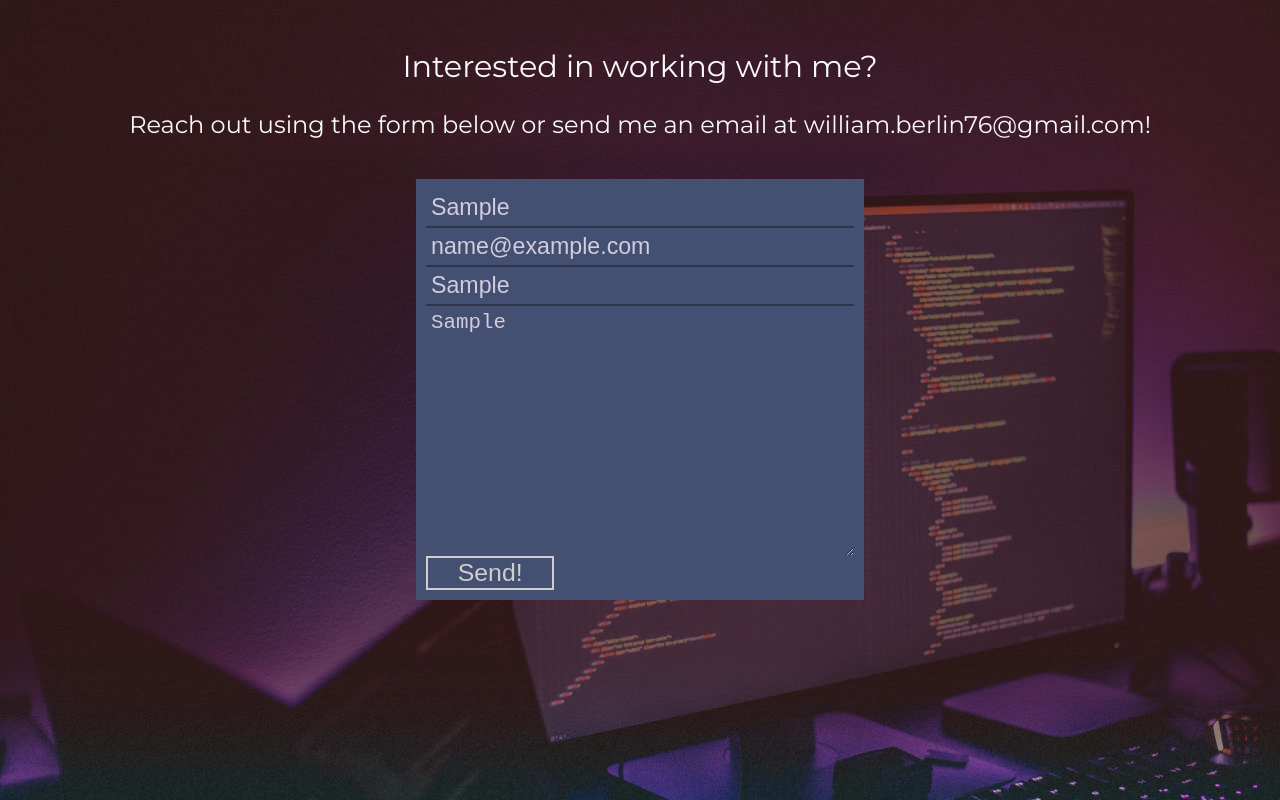
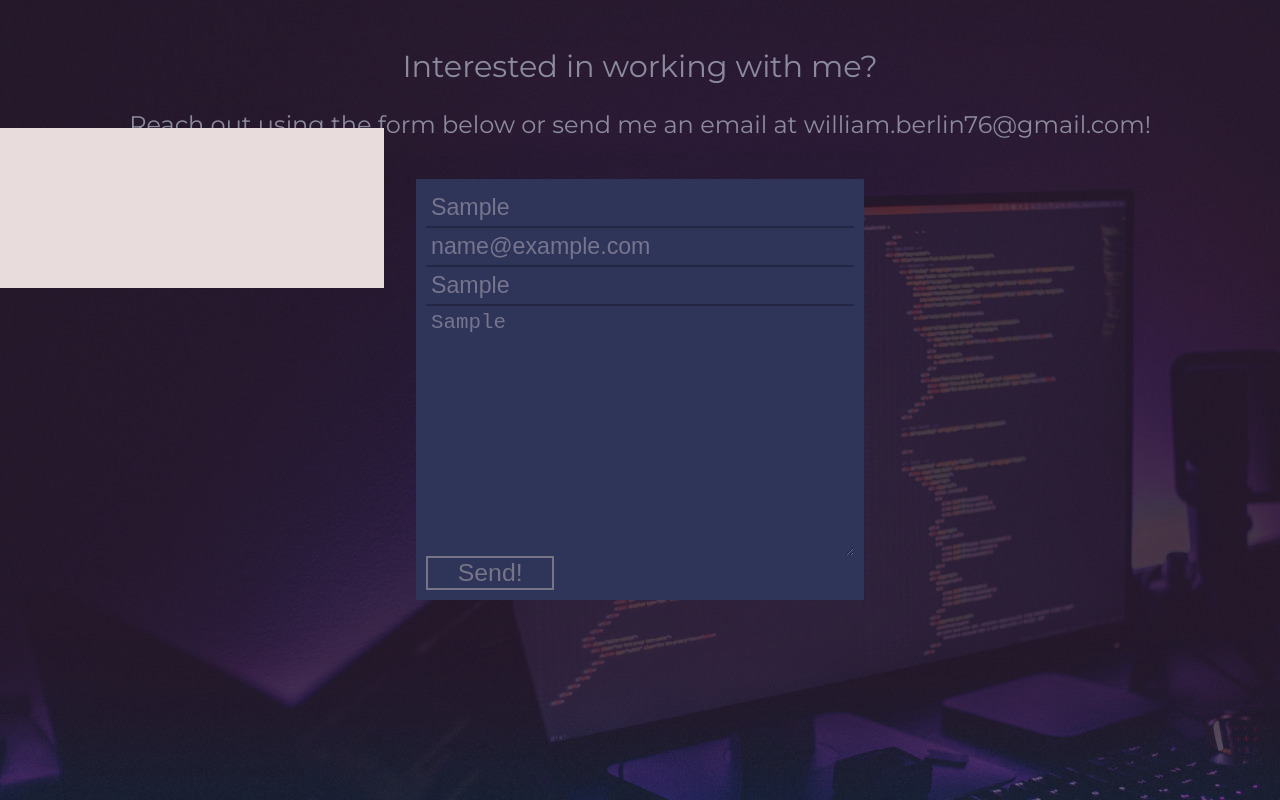
Before and after one commit to WilliamBerlin76/my-website, a React (Create React App) app: page / in a window 1280 px wide. Both pictures are taken after typing "Sample", "name@example.com", "Sample", "Sample" into the empty fields and a click on the button "Send!". Shown: the part 3508-4308 px from the top of the page. Built offline with nearby package versions, Linux system fonts and the light colour scheme; no server answers.

Commit message:
setting up response modal

```diff
--- a/src/components/contactForm/contactForm.js
+++ b/src/components/contactForm/contactForm.js
@@ -2,11 +2,12 @@ import React, { useState } from 'react';
 import axios from "axios";
 import ReactLoading from "react-loading";
 import contactForm from "./contactForm.module.scss";
+import MessageModal from "../messageModal/messageModal.js";
 
 const ContactForm = () => {
 
     const [message, setMessage] = useState({});
-    const [displayResponse, setDisplayResponse] = useState(false);
+    const [responseMessage, setResponseMessage] = useState("");
     const [isFetching, setIsFetching] = useState(false);
     const [nameErr, setNameErr] = useState(false);
     const [emailErr, setEmailErr] = useState(false);
@@ -14,6 +15,10 @@ const ContactForm = () => {
     const [messageErr, setMessageErr] = useState(false);
 
     const emailReg = new RegExp(/^[a-zA-Z0-9_.+-]+@[a-zA-Z0-9-]+\.[a-zA-Z0-9-.]+$/);
+
+    const removeResponseMessage = () => {
+        setResponseMessage("");
+    }
 
     const handleChange = e => {
         setMessage({
@@ -47,12 +52,11 @@ const ContactForm = () => {
             setIsFetching(true);
             axios.post(process.env.REACT_APP_API_POST, message)
             .then(res => {
-                alert(`Your message was sent.\nThank you for reaching out!`);
+                setResponseMessage(`Your message was sent.\nThank you for reaching out!`);
                 setIsFetching(false);
             })
             .catch(err => {
-                console.log(err);
-                alert('There was an error sending your message to the server');
+                setResponseMessage("Oh no! Your message failed to send.\nPlease try again later");
                 setIsFetching(false);
             });
         } else {
@@ -61,6 +65,13 @@ const ContactForm = () => {
     };
 
     return (
+        <>
+        {responseMessage && (
+            <MessageModal
+                message={responseMessage}
+                removeResopnseMessage={removeResponseMessage}
+            />
+        )}
         <div className={contactForm.formContainer}>
 
             <form className={contactForm.form}
@@ -104,6 +115,7 @@ const ContactForm = () => {
 
             </form>
         </div>
+        </>
     )
 };
 
--- /dev/null
+++ b/src/components/messageModal/messageModal.js
@@ -0,0 +1,13 @@
+import React from 'react';
+import messageModal from "./messageModal.module.scss"
+
+export default function MessageModal({ message, removeResopnseMessage }) {
+    return (
+        <>
+        <div className={messageModal.colorOverlay}></div>
+        <div className={messageModal.modal}>
+
+        </div>
+        </>
+    )
+};
--- /dev/null
+++ b/src/components/messageModal/messageModal.module.scss
@@ -0,0 +1,18 @@
+.colorOverlay{
+    top: 0;
+    position: fixed;
+    z-index: 2;
+    width: 100vw;
+    height: 100vh;
+    background: #19193d7e;
+}
+
+.modal{
+    top: 0;
+    z-index: 2;
+    height: 20%;
+    width: 30%;
+    position: fixed;
+    background: #e9dcdc;
+    margin: 10% auto;
+}
```
